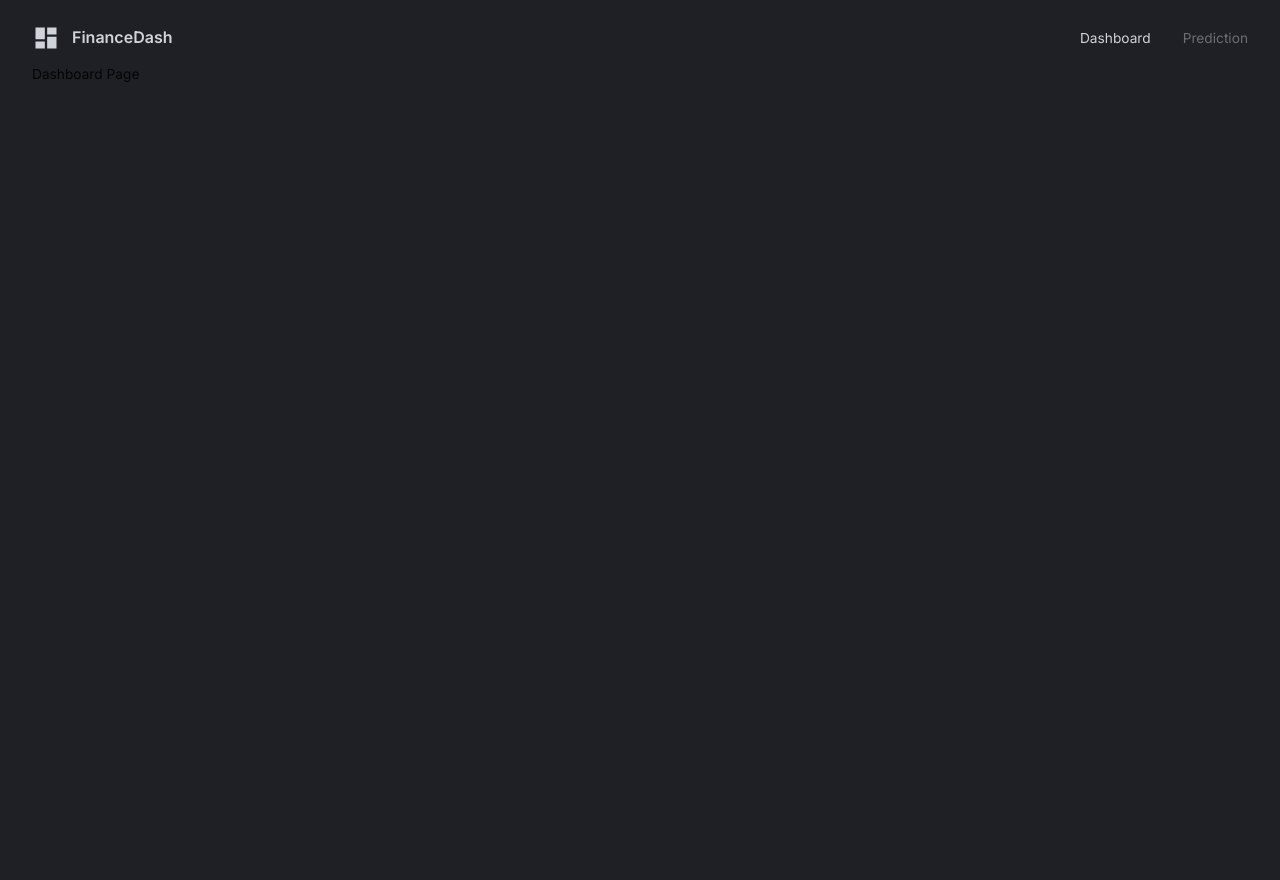
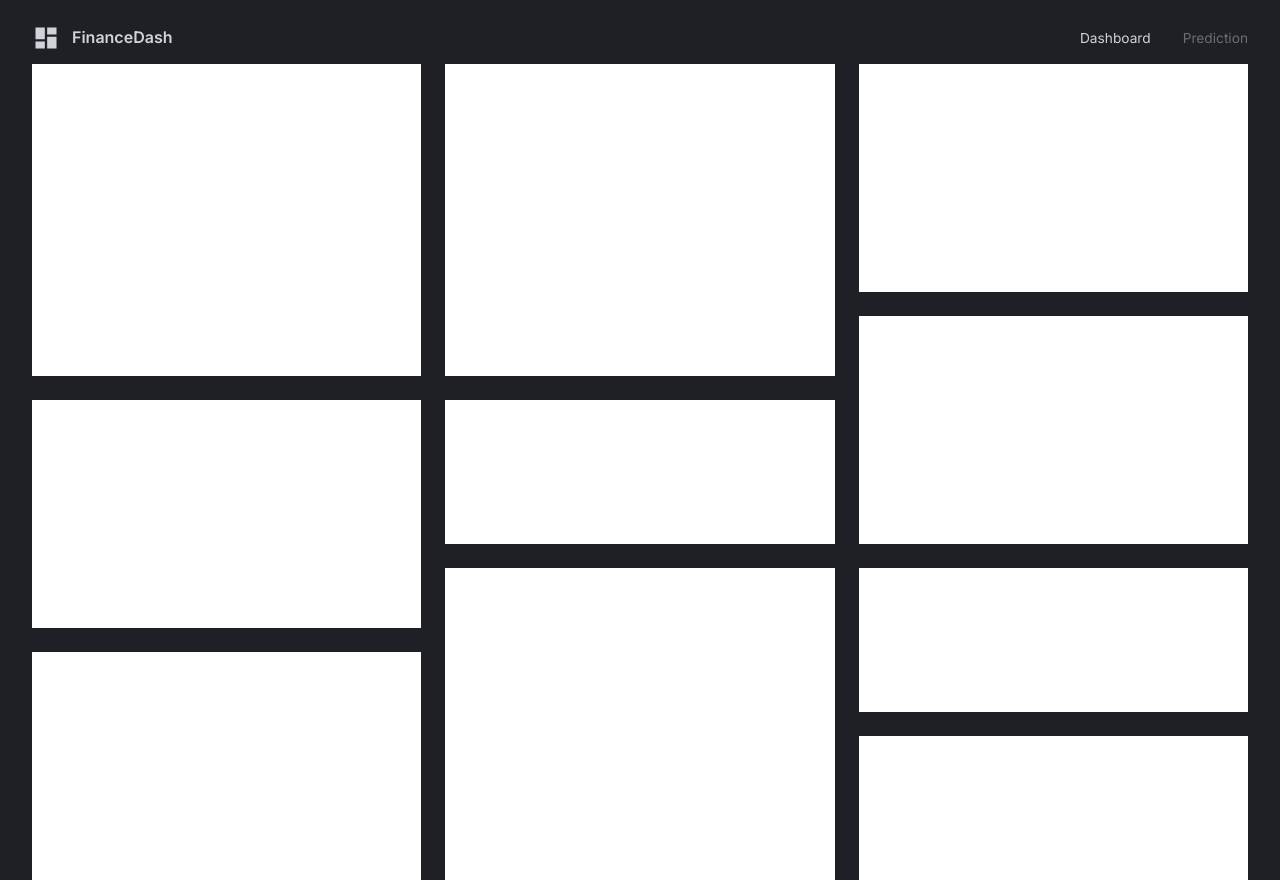
Before and after one commit to Sid-0602/FinDash---Full-Stack-Finance-Application, a React (Vite) app in the folder client/: page / in a window 1280 px wide. Before the commit the page ends 800 px from the top, so only its background shows below. Built offline with nearby package versions, Linux system fonts and the light colour scheme.

Commit message:
Dashboard grid layout push

```diff
--- a/client/src/App.tsx
+++ b/client/src/App.tsx
@@ -4,6 +4,7 @@
 import { ThemeProvider, CssBaseline, Box } from "@mui/material";
 import { BrowserRouter, Route, Routes } from "react-router-dom";
 import Navbar from "@/scenes/navbar";
+import Dashboard from "@/scenes/dashboard";
 
 function App() {
   const theme = useMemo(()=> createTheme(themeSettings), [])
@@ -15,7 +16,7 @@
         <Box width="100%" height="100%" padding="1rem 2rem 4rem 2rem">
           <Navbar></Navbar>
           <Routes>
-            <Route path="/" element={<div>Dashboard Page</div>} />
+            <Route path="/" element={<Dashboard />} />
             <Route path="/predictions" element={<div>Predictions Page</div>} />
           </Routes>
         </Box>
--- /dev/null
+++ b/client/src/scenes/dashboard/index.tsx
@@ -0,0 +1,87 @@
+import { Box, useMediaQuery, useTheme } from "@mui/material"
+
+type Props = {};
+
+const gridTemplateLargeScreens = `
+    "a b c"
+    "a b c"
+    "a b c"
+    "a b f"
+    "d e f"
+    "d e f"
+    "d h i"
+    "g h i"
+    "g h j"
+    "g h j"
+`;
+
+const gridTemplateSmallScreens = `
+    "a"
+    "a"
+    "a"
+    "a"
+    "b"
+    "b"
+    "b"
+    "b"
+    "c"
+    "c"
+    "c"
+    "d"
+    "d"
+    "d"
+    "e"
+    "e"
+    "f"
+    "f"
+    "f"
+    "g"
+    "g"
+    "g"
+    "h"
+    "h"
+    "h"
+    "h"
+    "i"
+    "i"
+    "j"
+    "j"
+`;
+
+
+
+const Dashboard = (props: Props) => {
+    const isAboveMediumScreens = useMediaQuery("(min-width: 1200px)");
+
+    const { palette } = useTheme();
+    return (
+        <Box width="100%" height="100%" display="grid" gap="1.5rem"
+        sx={
+            isAboveMediumScreens ? {
+                gridTemplateColumns: "repeat(3, minmax(370px, 1fr))",
+                gridTemplateRows: "repeat(10, minmax(60px,1fr))",
+                gridTemplateAreas: gridTemplateLargeScreens,
+            } : {
+                gridAutoColumns: "1fr",
+                gridAutoRows: "80px",
+                gridTemplateAreas: gridTemplateSmallScreens
+            }
+        }
+        >
+            <Box gridArea="a" bgcolor="#fff"></Box>
+            <Box gridArea="b" bgcolor="#fff"></Box>
+            <Box gridArea="c" bgcolor="#fff"></Box>
+            <Box gridArea="d" bgcolor="#fff"></Box>
+            <Box gridArea="e" bgcolor="#fff"></Box>
+            <Box gridArea="f" bgcolor="#fff"></Box>
+            <Box gridArea="g" bgcolor="#fff"></Box>
+            <Box gridArea="h" bgcolor="#fff"></Box>
+            <Box gridArea="i" bgcolor="#fff"></Box>
+            <Box gridArea="j" bgcolor="#fff"></Box>
+
+
+        </Box>
+    );
+};
+
+export default Dashboard;
```
Also changed, not shown: client/src/components/DashboardBox.tsx (added).
